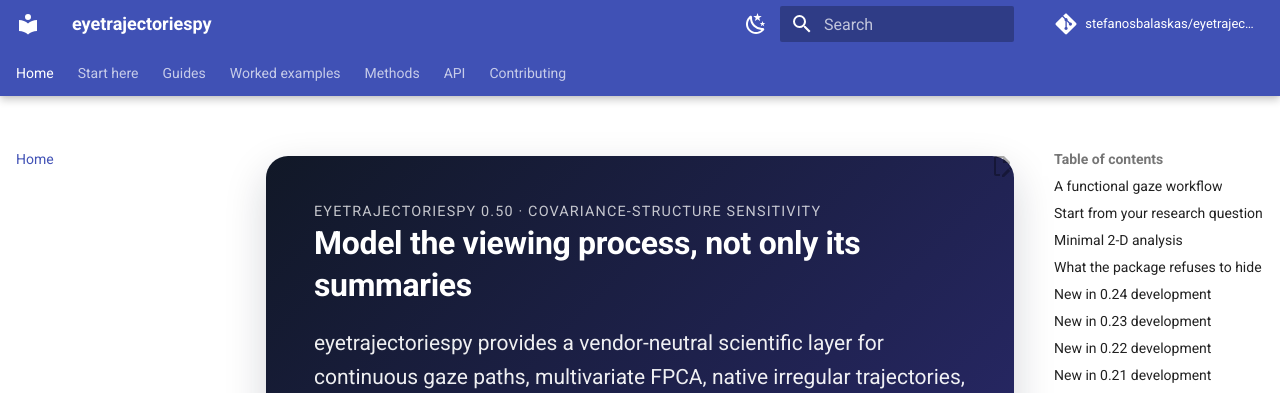
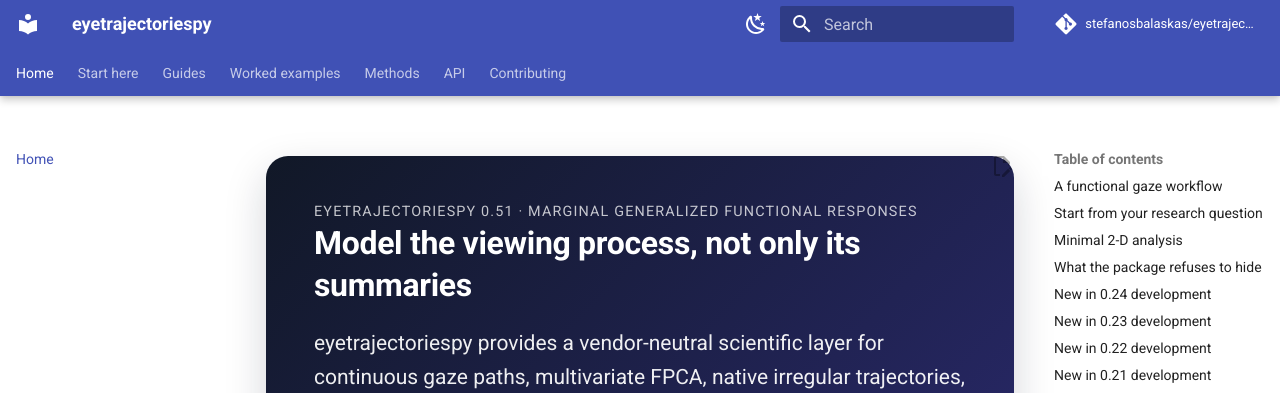
Before and after one commit to stefanosbalaskas/eyetrajectoriespy, an MkDocs documentation site: the page built from docs/index.md, in a window 1280 px wide and 900 px high. Shown: the top 393 px of the window. Built offline with MkDocs 1.6.1 and Material for MkDocs 9.7.7, drawn with Linux system fonts in a browser that asks for light colours; comment, search, counter and statistics services are not loaded.

Commit message:
Refresh site home for 0.51

```diff
--- a/docs/index.md
+++ b/docs/index.md
@@ -3,7 +3,7 @@ title: Functional gaze trajectories, without hidden analytical decisions
 ---
 
 <div class="et-hero" markdown>
-<div class="et-kicker">eyetrajectoriespy 0.50 · covariance-structure sensitivity</div>
+<div class="et-kicker">eyetrajectoriespy 0.51 · marginal generalized functional responses</div>
 
 # Model the viewing process, not only its summaries
 
```
